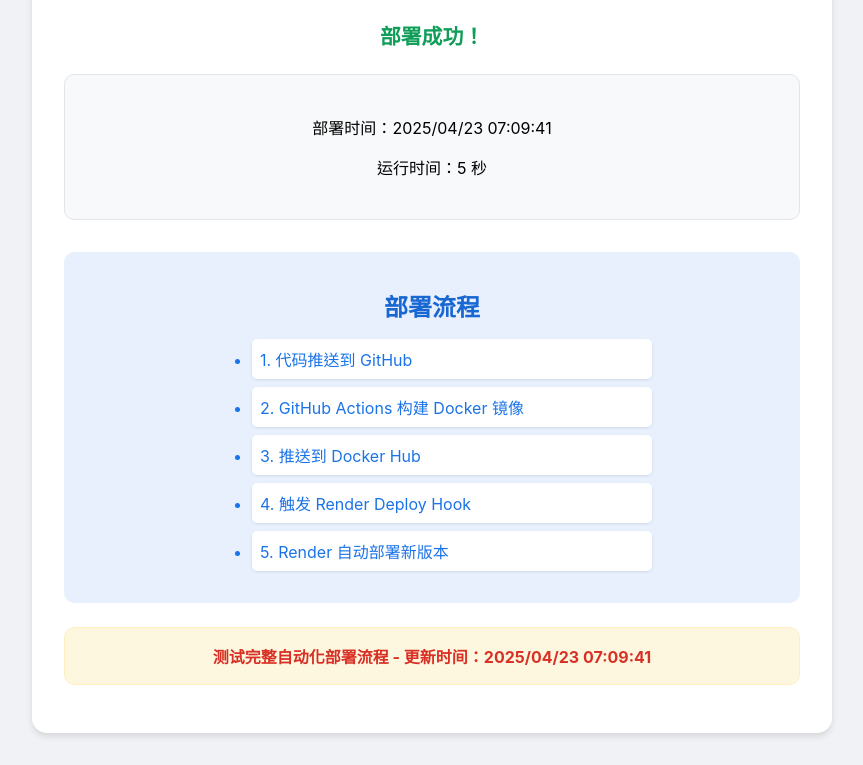
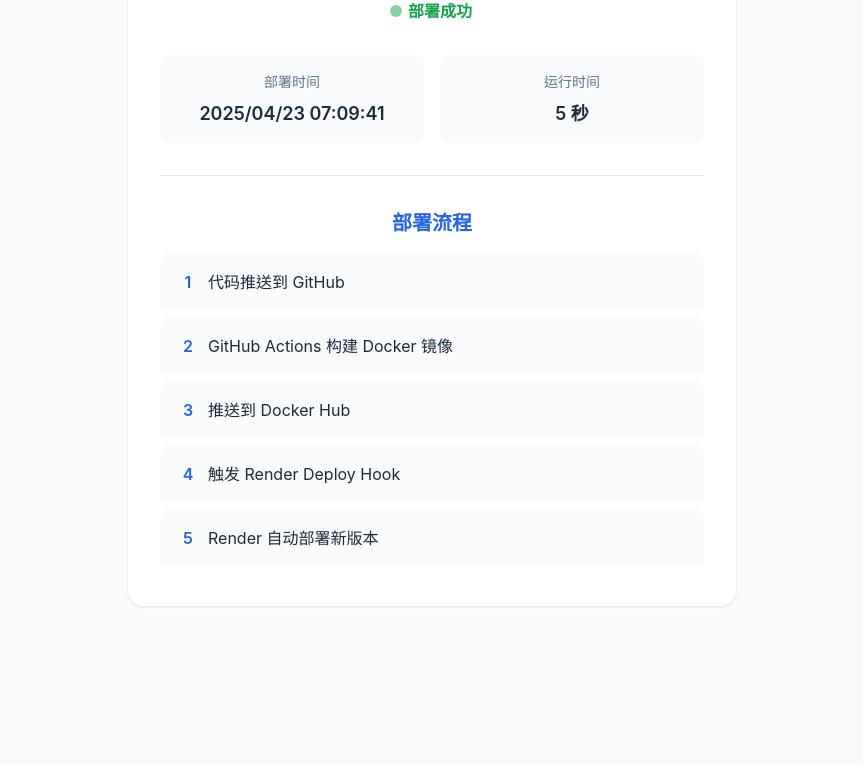
Before and after one commit to yenhunghuang/node-deploy-demo, a website: page public/index.html in a window 1280 px wide. Shown: the part 153-918 px from the top of the page, without its empty margins (208-1071 px from the left). After the commit the page ends 807 px from the top, so only its background shows below. Drawn offline with Linux system fonts and the light colour scheme.

Commit message:
更新前端设计：简约现代风格

```diff
--- a/public/index.html
+++ b/public/index.html
@@ -5,96 +5,211 @@
         <meta name="viewport" content="width=device-width, initial-scale=1.0" />
         <title>自动化部署演示 🚀</title>
         <style>
+            :root {
+                --primary: #2563eb;
+                --success: #16a34a;
+                --background: #f8fafc;
+                --surface: #ffffff;
+                --text: #1e293b;
+                --text-secondary: #64748b;
+                --border: #e2e8f0;
+            }
+
+            * {
+                margin: 0;
+                padding: 0;
+                box-sizing: border-box;
+            }
+
             body {
                 font-family: -apple-system, BlinkMacSystemFont, "Segoe UI",
                     Roboto, Oxygen, Ubuntu, Cantarell, "Open Sans",
                     "Helvetica Neue", sans-serif;
-                max-width: 800px;
-                margin: 0 auto;
+                background-color: var(--background);
+                color: var(--text);
+                line-height: 1.5;
+                -webkit-font-smoothing: antialiased;
+            }
+
+            .container {
+                max-width: 640px;
+                margin: 2rem auto;
+                padding: 1rem;
+            }
+
+            .card {
+                background-color: var(--surface);
+                border-radius: 1rem;
                 padding: 2rem;
+                box-shadow: 0 1px 3px rgba(0, 0, 0, 0.1);
+                transition: transform 0.2s ease;
+            }
+
+            .card:hover {
+                transform: translateY(-2px);
+            }
+
+            h1 {
+                color: var(--primary);
+                font-size: 2rem;
+                font-weight: 700;
+                margin-bottom: 1.5rem;
                 text-align: center;
-                background-color: #f0f2f5;
             }
-            .container {
-                background-color: white;
-                padding: 2rem;
-                border-radius: 15px;
-                box-shadow: 0 4px 6px rgba(0, 0, 0, 0.1);
+
+            .status {
+                display: flex;
+                justify-content: center;
+                align-items: center;
+                gap: 0.5rem;
+                margin-bottom: 2rem;
             }
-            h1 {
-                color: #1a73e8;
-                margin-bottom: 1.5rem;
-                font-size: 2.5rem;
+
+            .status-dot {
+                width: 8px;
+                height: 8px;
+                background-color: var(--success);
+                border-radius: 50%;
+                animation: pulse 2s infinite;
             }
-            .success-message {
-                color: #0f9d58;
-                font-size: 1.3rem;
-                margin: 1.5rem 0;
+
+            .status-text {
+                color: var(--success);
                 font-weight: 600;
             }
-            .time-info {
-                background-color: #f8f9fa;
-                padding: 1.5rem;
-                border-radius: 10px;
-                margin: 1.5rem 0;
-                border: 1px solid #e1e4e8;
+
+            .info-grid {
+                display: grid;
+                grid-template-columns: repeat(auto-fit, minmax(200px, 1fr));
+                gap: 1rem;
+                margin-bottom: 2rem;
             }
-            .test-message {
-                color: #d93025;
-                font-weight: bold;
-                margin-top: 1.5rem;
+
+            .info-item {
                 padding: 1rem;
-                background-color: #fef7e0;
-                border-radius: 10px;
-                border: 1px solid #feefc3;
+                background-color: var(--background);
+                border-radius: 0.5rem;
+                text-align: center;
             }
-            .deployment-info {
+
+            .info-label {
+                color: var(--text-secondary);
+                font-size: 0.875rem;
+                margin-bottom: 0.5rem;
+            }
+
+            .info-value {
+                font-weight: 600;
+                font-size: 1.125rem;
+            }
+
+            .steps {
+                border-top: 1px solid var(--border);
+                padding-top: 2rem;
                 margin-top: 2rem;
-                padding: 1rem;
-                background-color: #e8f0fe;
-                border-radius: 10px;
-                color: #1a73e8;
             }
-            .deployment-info h2 {
-                color: #1967d2;
-                font-size: 1.5rem;
+
+            .steps h2 {
+                color: var(--primary);
+                font-size: 1.25rem;
                 margin-bottom: 1rem;
+                text-align: center;
             }
-            .deployment-steps {
-                text-align: left;
-                margin: 1rem auto;
-                max-width: 400px;
+
+            .steps-list {
+                list-style: none;
+                counter-reset: step;
             }
-            .deployment-steps li {
-                margin: 0.5rem 0;
-                padding: 0.5rem;
-                background-color: white;
-                border-radius: 5px;
-                box-shadow: 0 1px 3px rgba(0, 0, 0, 0.1);
+
+            .steps-list li {
+                position: relative;
+                padding: 1rem 1rem 1rem 3rem;
+                margin-bottom: 0.5rem;
+                background-color: var(--background);
+                border-radius: 0.5rem;
+                transition: transform 0.2s ease;
+            }
+
+            .steps-list li:hover {
+                transform: translateX(4px);
+            }
+
+            .steps-list li::before {
+                counter-increment: step;
+                content: counter(step);
+                position: absolute;
+                left: 1rem;
+                color: var(--primary);
+                font-weight: 600;
+                width: 1.5rem;
+                text-align: center;
+            }
+
+            @keyframes pulse {
+                0% {
+                    transform: scale(1);
+                    opacity: 1;
+                }
+                50% {
+                    transform: scale(1.5);
+                    opacity: 0.5;
+                }
+                100% {
+                    transform: scale(1);
+                    opacity: 1;
+                }
+            }
+
+            @media (max-width: 640px) {
+                .container {
+                    margin: 1rem;
+                    padding: 0;
+                }
+
+                .card {
+                    padding: 1.5rem;
+                }
+
+                h1 {
+                    font-size: 1.5rem;
+                }
             }
         </style>
     </head>
     <body>
         <div class="container">
-            <h1>自动化部署演示 🚀</h1>
-            <p class="success-message">部署成功！</p>
-            <div class="time-info">
-                <p>部署时间：<span id="deployTime"></span></p>
-                <p>运行时间：<span id="uptime">0</span> 秒</p>
+            <div class="card">
+                <h1>自动化部署演示 🚀</h1>
+
+                <div class="status">
+                    <div class="status-dot"></div>
+                    <span class="status-text">部署成功</span>
+                </div>
+
+                <div class="info-grid">
+                    <div class="info-item">
+                        <div class="info-label">部署时间</div>
+                        <div class="info-value" id="deployTime"></div>
+                    </div>
+                    <div class="info-item">
+                        <div class="info-label">运行时间</div>
+                        <div class="info-value">
+                            <span id="uptime">0</span> 秒
+                        </div>
+                    </div>
+                </div>
+
+                <div class="steps">
+                    <h2>部署流程</h2>
+                    <ul class="steps-list">
+                        <li>代码推送到 GitHub</li>
+                        <li>GitHub Actions 构建 Docker 镜像</li>
+                        <li>推送到 Docker Hub</li>
+                        <li>触发 Render Deploy Hook</li>
+                        <li>Render 自动部署新版本</li>
+                    </ul>
+                </div>
             </div>
-            <div class="deployment-info">
-                <h2>部署流程</h2>
-                <ul class="deployment-steps">
-                    <li>1. 代码推送到 GitHub</li>
-                    <li>2. GitHub Actions 构建 Docker 镜像</li>
-                    <li>3. 推送到 Docker Hub</li>
-                    <li>4. 触发 Render Deploy Hook</li>
-                    <li>5. Render 自动部署新版本</li>
-                </ul>
-            </div>
-            <p class="test-message">
-                测试完整自动化部署流程 - 更新时间：<span id="updateTime"></span>
-            </p>
         </div>
 
         <script>
@@ -116,18 +231,6 @@
                 seconds++;
                 document.getElementById("uptime").textContent = seconds;
             }, 1000);
-
-            // 设置更新时间
-            const updateTime = new Date().toLocaleString("zh-TW", {
-                year: "numeric",
-                month: "2-digit",
-                day: "2-digit",
-                hour: "2-digit",
-                minute: "2-digit",
-                second: "2-digit",
-                hour12: false,
-            });
-            document.getElementById("updateTime").textContent = updateTime;
         </script>
     </body>
 </html>
```
